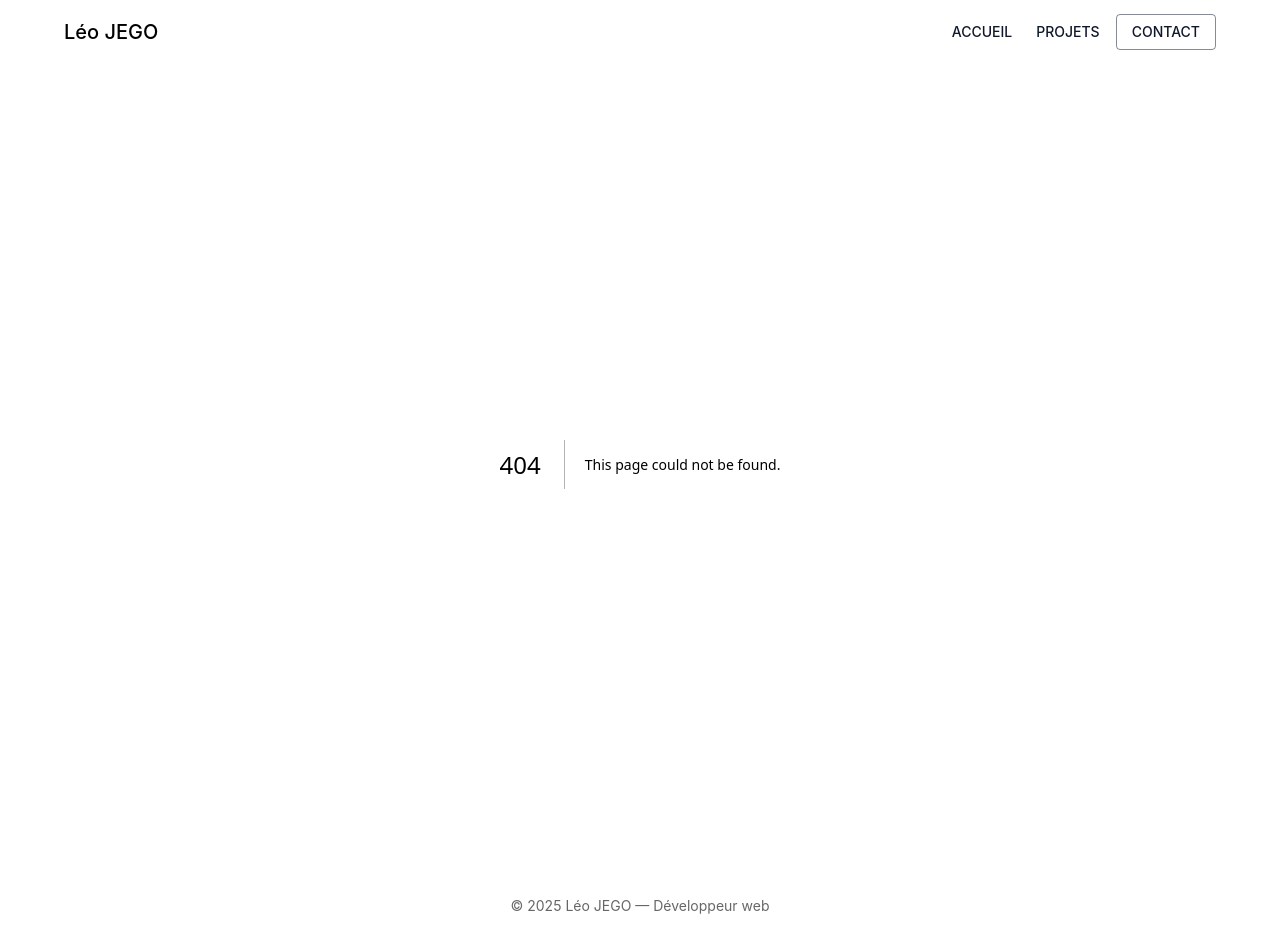
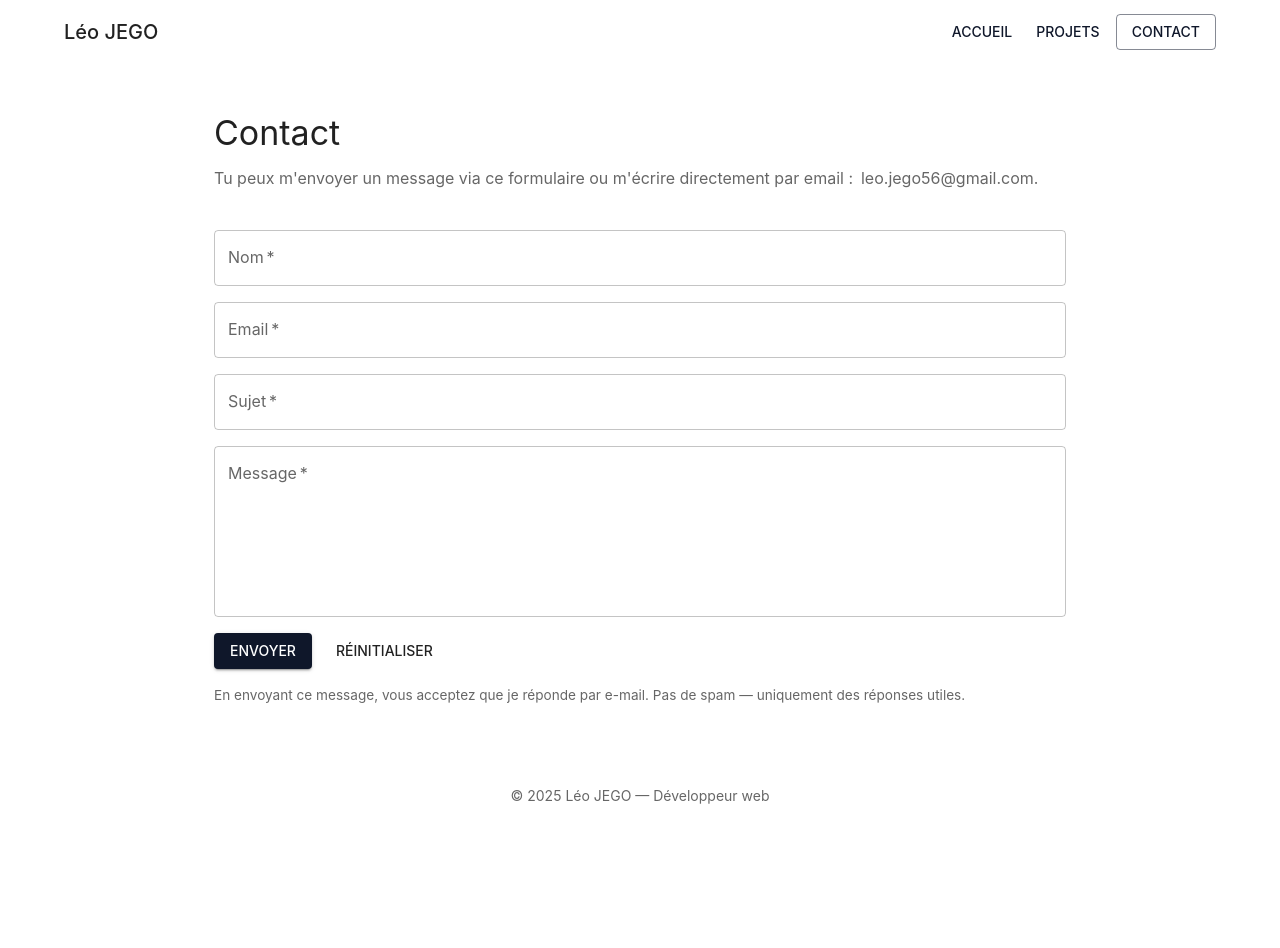
Before and after one commit to Kelkunx/Portfolio, a Next.js app: page /contact in a window 1280 px wide. Before the commit this address had no page. After the commit the page ends 838 px from the top, so only its background shows below. Built offline with nearby package versions, Linux system fonts and the light colour scheme.

Commit message:
feat: ajout formulaire contact

```diff
--- a/package.json
+++ b/package.json
@@ -11,13 +11,17 @@
   "dependencies": {
     "@emotion/react": "^11.14.0",
     "@emotion/styled": "^11.14.1",
+    "@hookform/resolvers": "^5.2.1",
     "@mui/icons-material": "^7.3.2",
     "@mui/material": "^7.3.2",
     "@mui/system": "^7.3.2",
     "html2pdf.js": "^0.12.0",
     "next": "15.5.2",
     "react": "19.1.0",
-    "react-dom": "19.1.0"
+    "react-dom": "19.1.0",
+    "react-hook-form": "^7.62.0",
+    "resend": "^6.0.2",
+    "zod": "^4.1.5"
   },
   "devDependencies": {
     "@eslint/eslintrc": "^3",
--- /dev/null
+++ b/src/app/api/contact/route.ts
@@ -0,0 +1,95 @@
+// app/api/contact/route.ts
+import { NextResponse } from 'next/server';
+import { z } from 'zod';
+import { Resend } from 'resend';
+
+export const runtime = 'nodejs'; // s'assure qu'on est sur Node runtime
+
+const ContactSchema = z.object({
+  name: z.string().min(1, 'Nom requis'),
+  email: z.string().email('Email invalide'),
+  subject: z.string().min(1, 'Sujet requis'),
+  message: z.string().min(1, 'Message requis'),
+  hp: z.string().optional(), // honeypot
+});
+
+const RESEND_API_KEY = process.env.RESEND_API_KEY;
+const CONTACT_TO = process.env.CONTACT_TO_EMAIL;
+const CONTACT_FROM = process.env.CONTACT_FROM_EMAIL || `no-reply@${process.env.NEXT_PUBLIC_HOSTNAME || 'example.com'}`;
+
+// initialisation Resend (sera null si clé absente)
+const resend = RESEND_API_KEY ? new Resend(RESEND_API_KEY) : null;
+
+export async function POST(request: Request) {
+  try {
+    if (!resend) {
+      console.error('[contact-route] RESEND_API_KEY not configured');
+      return NextResponse.json({ error: 'Service email non configuré' }, { status: 503 });
+    }
+    if (!CONTACT_TO) {
+      console.error('[contact-route] CONTACT_TO_EMAIL not configured');
+      return NextResponse.json({ error: 'Recipient not configured' }, { status: 500 });
+    }
+
+    const body = await request.json();
+    const data = ContactSchema.parse(body);
+
+    // Honeypot anti-spam : si rempli, on bloque (retour 200 pour ne pas informer le bot)
+    if (data.hp && data.hp.trim().length > 0) {
+      console.warn('[contact-route] Honeypot triggered — dropping message');
+      return NextResponse.json({ ok: true });
+    }
+
+    // Construire le contenu (plain + html)
+    const plain = `Nom: ${data.name}\nEmail: ${data.email}\n\nMessage:\n${data.message}\n`;
+    const html = `
+      <p><strong>Nom :</strong> ${escapeHtml(data.name)}<br/>
+      <strong>Email :</strong> ${escapeHtml(data.email)}</p>
+      <hr/>
+      <div>${nl2br(escapeHtml(data.message))}</div>
+    `;
+
+    // Envoi via Resend
+    let sendResult: any = null;
+    try {
+      sendResult = await resend.emails.send({
+        from: CONTACT_FROM,
+        to: [CONTACT_TO],
+        subject: `[Portfolio] ${data.subject}`,
+        html,
+        // Optionnel : essayer d'ajouter Reply-To pour permettre de répondre directement
+        // (selon support Resend / configuration du compte)
+        headers: {
+          'Reply-To': data.email,
+        },
+      });
+    } catch (sendErr: any) {
+      console.error('[contact-route] Resend.send failed:', sendErr);
+      // renvoyer une erreur côté client en masquant les détails sensibles
+      return NextResponse.json({ error: 'Erreur lors de l\'envoi de l\'email' }, { status: 502 });
+    }
+
+    // Tout OK — retourner un identifiant si disponible
+    return NextResponse.json({ ok: true, result: sendResult || null });
+  } catch (err: any) {
+    console.error('[contact-route] Handler error:', err);
+    if (err?.issues) {
+      // erreur de validation Zod
+      return NextResponse.json({ error: 'Données invalides', details: err.issues }, { status: 400 });
+    }
+    return NextResponse.json({ error: err?.message || 'Erreur serveur' }, { status: 500 });
+  }
+}
+
+/* Helpers */
+function escapeHtml(str: string) {
+  return String(str)
+    .replaceAll('&', '&amp;')
+    .replaceAll('<', '&lt;')
+    .replaceAll('>', '&gt;')
+    .replaceAll('"', '&quot;')
+    .replaceAll("'", '&#039;');
+}
+function nl2br(str: string) {
+  return str.replace(/\n/g, '<br/>');
+}
--- /dev/null
+++ b/src/app/contact/page.tsx
@@ -0,0 +1,31 @@
+// app/contact/page.tsx
+import React from 'react';
+import Container from '@mui/material/Container';
+import Typography from '@mui/material/Typography';
+import Box from '@mui/material/Box';
+import ContactForm from '../../components/ContactForm';
+import Link from 'next/link';
+
+export const metadata = {
+  title: 'Contact — Léo JEGO',
+  description: 'Me contacter — Développeur web fullstack',
+};
+
+export default function ContactPage() {
+  return (
+    <Container maxWidth="md" sx={{ py: 6 }}>
+      <Typography variant="h4" gutterBottom>
+        Contact
+      </Typography>
+
+      <Typography variant="body1" color="text.secondary" paragraph>
+        Tu peux m'envoyer un message via ce formulaire ou m'écrire directement par email :
+        <Link href="mailto:leo.jego56@gmail.com" style={{ marginLeft: 8 }}>leo.jego56@gmail.com</Link>.
+      </Typography>
+
+      <Box sx={{ mt: 3 }}>
+        <ContactForm />
+      </Box>
+    </Container>
+  );
+}
--- /dev/null
+++ b/src/components/ContactForm.tsx
@@ -0,0 +1,111 @@
+// components/ContactForm.tsx
+'use client';
+
+import React, { useState } from 'react';
+import Box from '@mui/material/Box';
+import TextField from '@mui/material/TextField';
+import Button from '@mui/material/Button';
+import Stack from '@mui/material/Stack';
+import Alert from '@mui/material/Alert';
+import CircularProgress from '@mui/material/CircularProgress';
+import { useForm } from 'react-hook-form';
+import { z } from 'zod';
+import { zodResolver } from '@hookform/resolvers/zod';
+
+const ContactSchema = z.object({
+  name: z.string().min(2, 'Nom trop court'),
+  email: z.string().email('Email invalide'),
+  subject: z.string().min(2, 'Sujet trop court'),
+  message: z.string().min(10, 'Message trop court'),
+  hp: z.string().optional(), // honeypot
+});
+
+type ContactFormData = z.infer<typeof ContactSchema>;
+
+export default function ContactForm() {
+  const [status, setStatus] = useState<'idle' | 'loading' | 'success' | 'error'>('idle');
+  const [errorMessage, setErrorMessage] = useState<string | null>(null);
+
+  const { register, handleSubmit, reset, formState } = useForm<ContactFormData>({
+    resolver: zodResolver(ContactSchema),
+  });
+
+  const onSubmit = async (data: ContactFormData) => {
+    // honeypot check client-side (extra)
+    if (data.hp) {
+      setStatus('error');
+      setErrorMessage('Requête bloquée (spam détecté).');
+      return;
+    }
+
+    setStatus('loading');
+    setErrorMessage(null);
+
+    try {
+      const res = await fetch('/api/contact', {
+        method: 'POST',
+        headers: { 'Content-Type': 'application/json' },
+        body: JSON.stringify({ name: data.name, email: data.email, subject: data.subject, message: data.message }),
+      });
+
+      if (!res.ok) {
+        const body = await res.json().catch(() => null);
+        const msg = body?.error || `Erreur serveur : ${res.status}`;
+        throw new Error(msg);
+      }
+
+      setStatus('success');
+      reset();
+    } catch (err: any) {
+      console.error('Contact send error', err);
+      setErrorMessage(err.message || 'Erreur inconnue');
+      setStatus('error');
+    }
+  };
+
+  return (
+    <Box component="form" onSubmit={handleSubmit(onSubmit)} noValidate aria-live="polite">
+      <Stack spacing={2}>
+        {status === 'success' && <Alert severity="success">Message envoyé — je te réponds rapidement !</Alert>}
+        {status === 'error' && errorMessage && <Alert severity="error">{errorMessage}</Alert>}
+
+        {/* Honeypot: champ invisible aux humains */}
+        <input
+          type="text"
+          autoComplete="off"
+          style={{ position: 'absolute', left: '-9999px', opacity: 0, height: 0 }}
+          {...register('hp')}
+          tabIndex={-1}
+          aria-hidden
+        />
+
+        <TextField label="Nom" {...register('name')} error={!!formState.errors.name} helperText={formState.errors.name?.message} required />
+        <TextField label="Email" {...register('email')} error={!!formState.errors.email} helperText={formState.errors.email?.message} required />
+        <TextField label="Sujet" {...register('subject')} error={!!formState.errors.subject} helperText={formState.errors.subject?.message} required />
+        <TextField
+          label="Message"
+          {...register('message')}
+          error={!!formState.errors.message}
+          helperText={formState.errors.message?.message}
+          multiline
+          minRows={6}
+          required
+        />
+
+        <Box sx={{ display: 'flex', alignItems: 'center', gap: 2 }}>
+          <Button type="submit" variant="contained" disabled={status === 'loading'}>
+            {status === 'loading' ? <CircularProgress size={20} /> : 'Envoyer'}
+          </Button>
+
+          <Button type="button" color="inherit" onClick={() => { reset(); setStatus('idle'); setErrorMessage(null); }}>
+            Réinitialiser
+          </Button>
+        </Box>
+
+        <Box sx={{ fontSize: '0.85rem', color: 'text.secondary' }}>
+          En envoyant ce message, vous acceptez que je réponde par e-mail. Pas de spam — uniquement des réponses utiles.
+        </Box>
+      </Stack>
+    </Box>
+  );
+}
```
Also changed, not shown: 1 other file (tests, documents, lock files or other folders).
